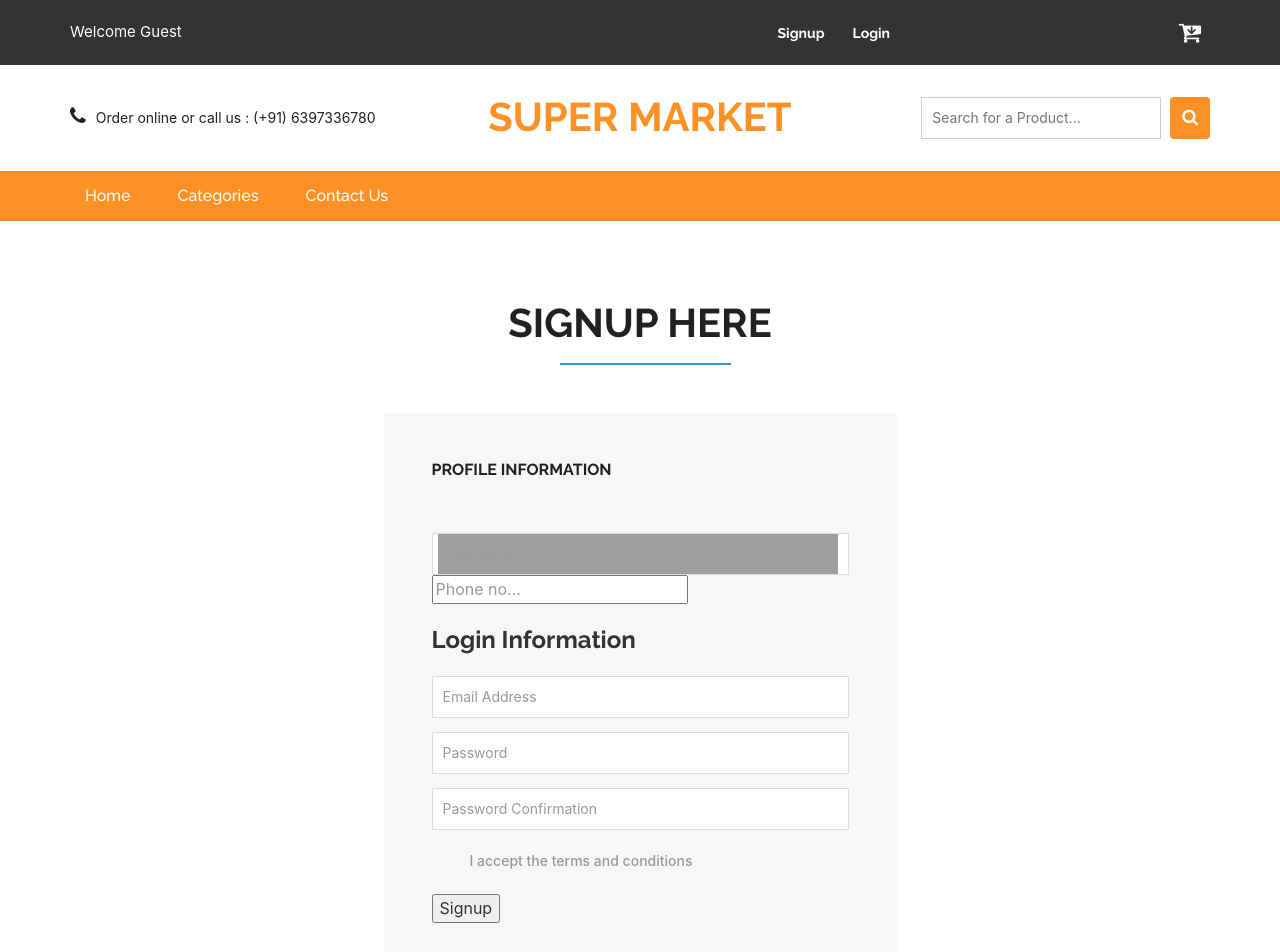
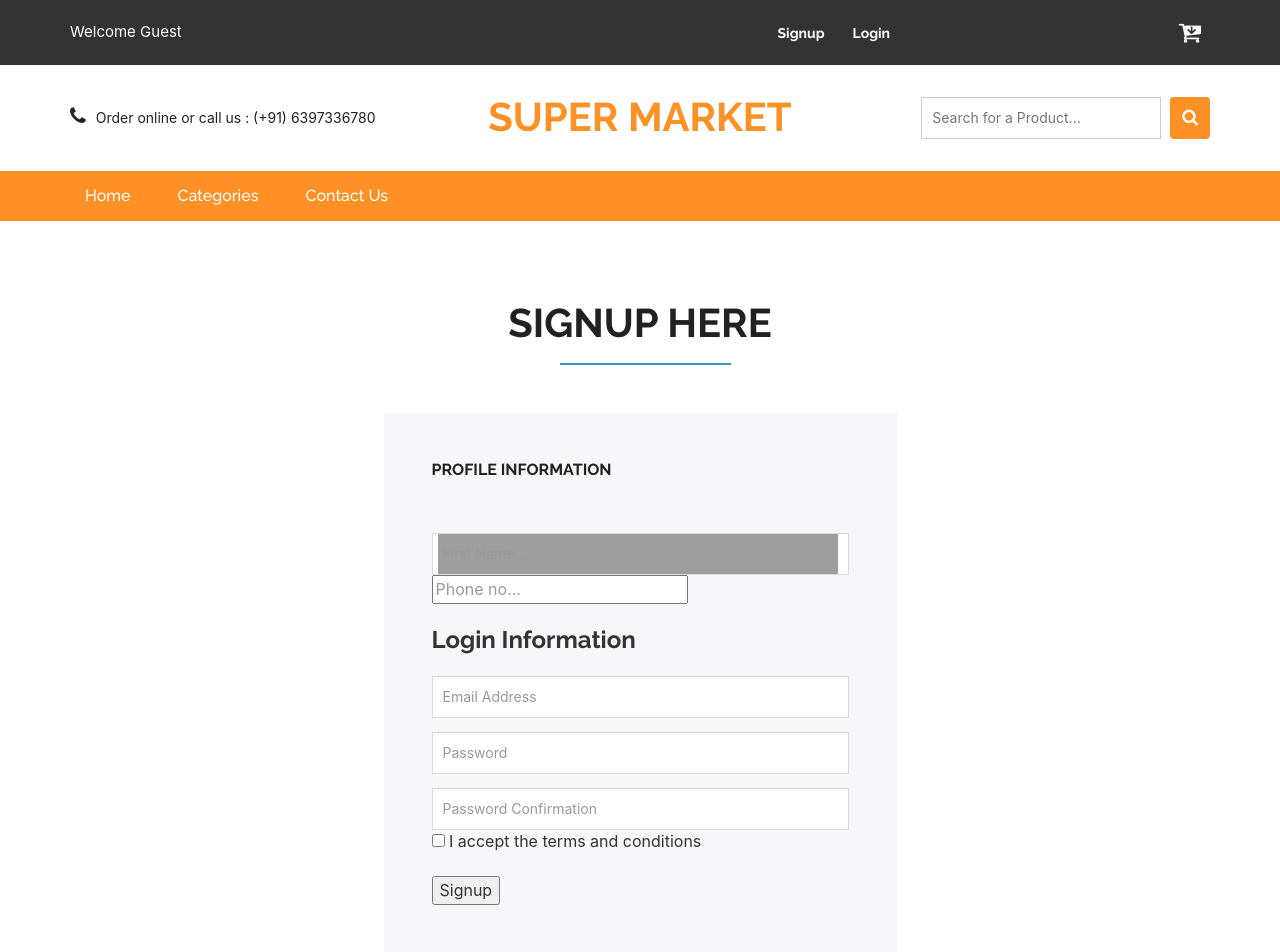
Before and after one commit to sachinrawat2110/shopappfrontend, a React (Create React App) app: page /signup in a window 1280 px wide. Shown: the top 952 px of the page. Built offline with nearby package versions, Linux system fonts and the light colour scheme; grey boxes are pictures that could not be loaded; a web font is replaced by a local one.

Commit message:
Update Signup.js

```diff
--- a/src/Components/Signup.js
+++ b/src/Components/Signup.js
@@ -97,10 +97,7 @@ const Signup = () => {
                         {errors.cpass && <span>{errors.cpass}</span>}
 
                         <div className="register-check-box">
-                            <label className="checkbox">
-                                <input type="checkbox" checked={terms} onChange={(e) => setTerms(e.target.checked)} />
-                                I accept the terms and conditions
-                            </label>
+                                <input type="checkbox" checked={terms} onChange={(e) => setTerms(e.target.checked)} /> I accept the terms and conditions
                         </div><br/>
 
                         <button type="submit">Signup</button>
```
